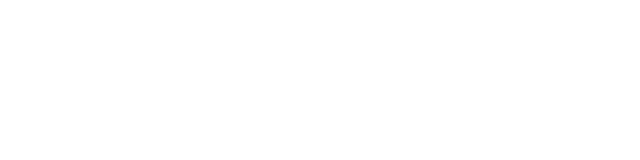
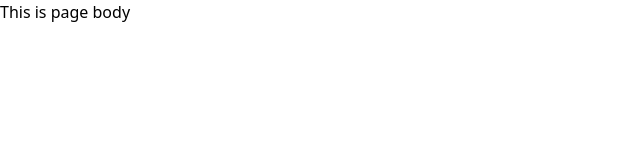
Before and after one commit to Rezuanul-Islam-Fahim/react-state-management, a React app: page /reducer-example in a window 1280 px wide. Before the commit this address had no page. Shown: the top 160 px of the page, without its empty margins (0-640 px from the left). Built offline with nearby package versions, Linux system fonts and the light colour scheme; the HTML template or start-up script is replaced by a standard one.

Commit message:
Create basic reducer_with_example page

```diff
--- a/src/App.jsx
+++ b/src/App.jsx
@@ -1,11 +1,13 @@
 import { BrowserRouter, Routes, Route } from 'react-router'
 import HomePage from './pages/HomePage'
+import ReducerWithExample from './pages/ReducerWithExample'
 
 const App = () => {
   return (
     <BrowserRouter>
       <Routes>
         <Route index element={<HomePage />} />
+        <Route path={'/reducer-example'} element={<ReducerWithExample />} />
       </Routes>
     </BrowserRouter>
   )
--- a/src/pages/HomePage.jsx
+++ b/src/pages/HomePage.jsx
@@ -1,11 +1,13 @@
+import { Link } from 'react-router'
+
 const HomePage = () => {
     return (
         <div className="min-h-screen flex items-center justify-center bg-grey-100">
             <div className="flex flex-col">
-                <button
+                <Link to={'/reducer-example'}
                     className="px-6 py-2 bg-green-700 text-white rounded-lg shadow hover:bg-green-800 transition">
                     Reducer with Example
-                </button>
+                </Link>
             </div>
         </div>
     )
--- /dev/null
+++ b/src/pages/ReducerWithExample.jsx
@@ -0,0 +1,5 @@
+const ReducerWithExample = () => {
+    return <h1>This is page body</h1>
+}
+
+export default ReducerWithExample
```
